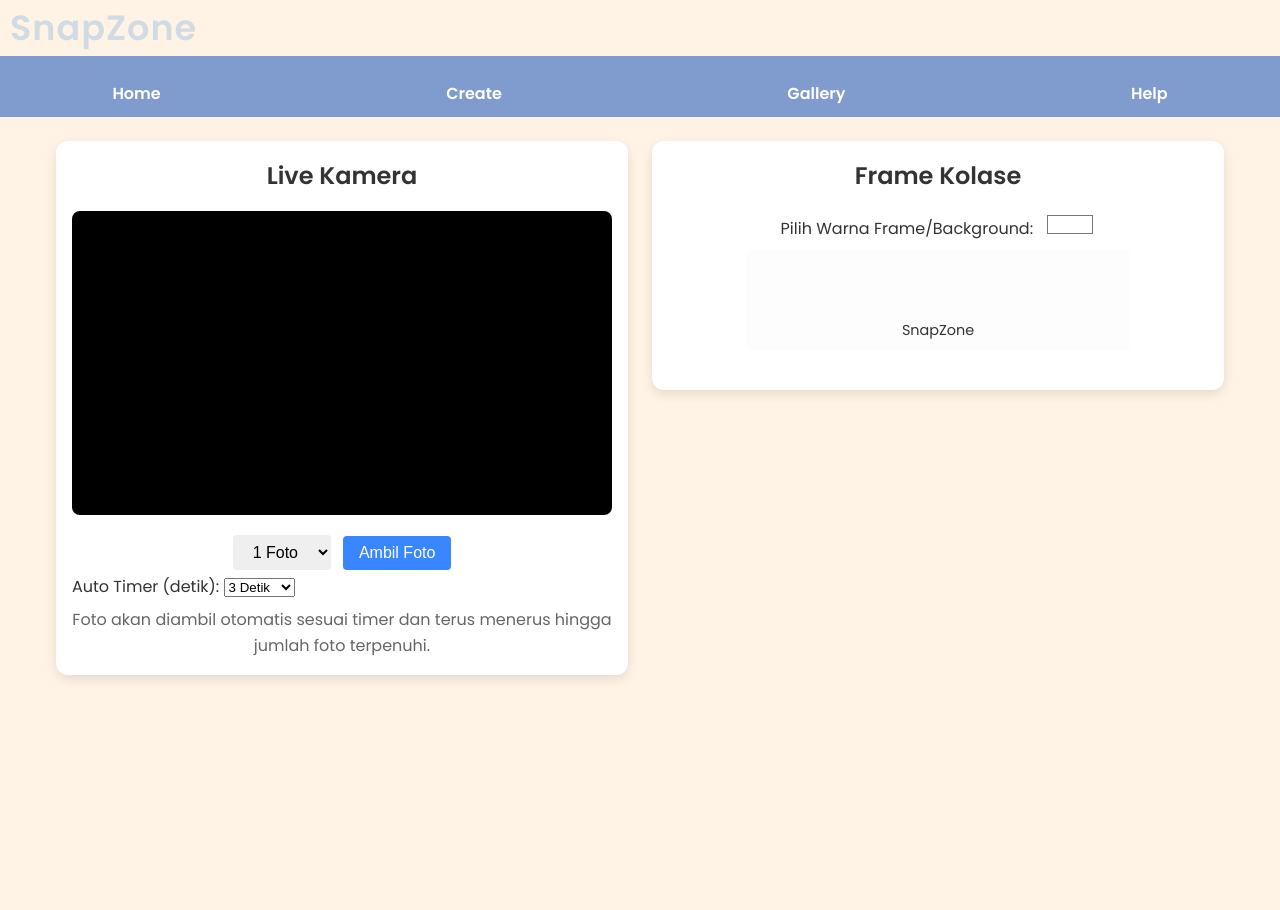
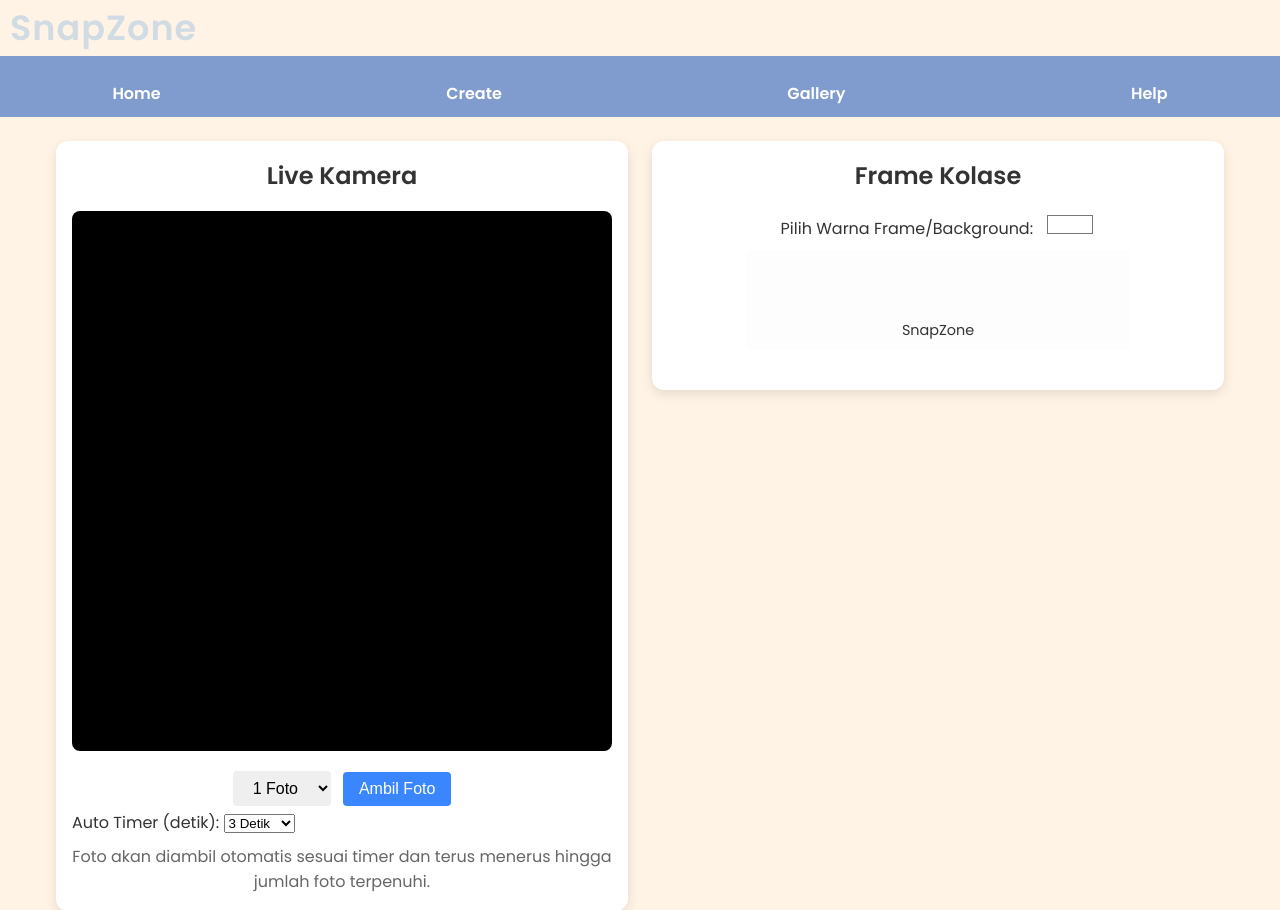
Before and after one commit to septiawanhadi/photobooth, a PHP site: page /photo.html in a window 1280 px wide. Shown: the top 910 px of the page. Before the commit the page ends 679 px from the top, so only its background shows below. Run offline with PHP 8.4, Linux system fonts and the light colour scheme.

Commit message:
Update style.css

```diff
--- a/style.css
+++ b/style.css
@@ -83,7 +84,7 @@ a:hover{
 .video-container {
   position: relative;
   width: 100%;
-  aspect-ratio: 16/9;
+  padding-top: 100%; /* 1:1 aspect ratio */
   background: #000;
   border-radius: 8px;
   overflow: hidden;
@@ -96,6 +97,23 @@ a:hover{
   height: 100%;
   object-fit: cover;
   transform: scaleX(-1);
+}
+/* Countdown Overlay Styling */
+.countdown-overlay {
+  position: absolute;
+  top: 0;
+  left: 0;
+  width: 100%;
+  height: 100%;
+  display: flex;
+  align-items: center;
+  justify-content: center;
+  font-size: 3rem;
+  color: #fff;
+  background: rgba(0,0,0,0.5);
+  opacity: 0;
+  transition: opacity 0.3s ease;
+  z-index: 2;
 }
 .controls {
   margin-top: 16px;
```
Also changed, not shown: other parts of style.css (+81 -13 lines).
